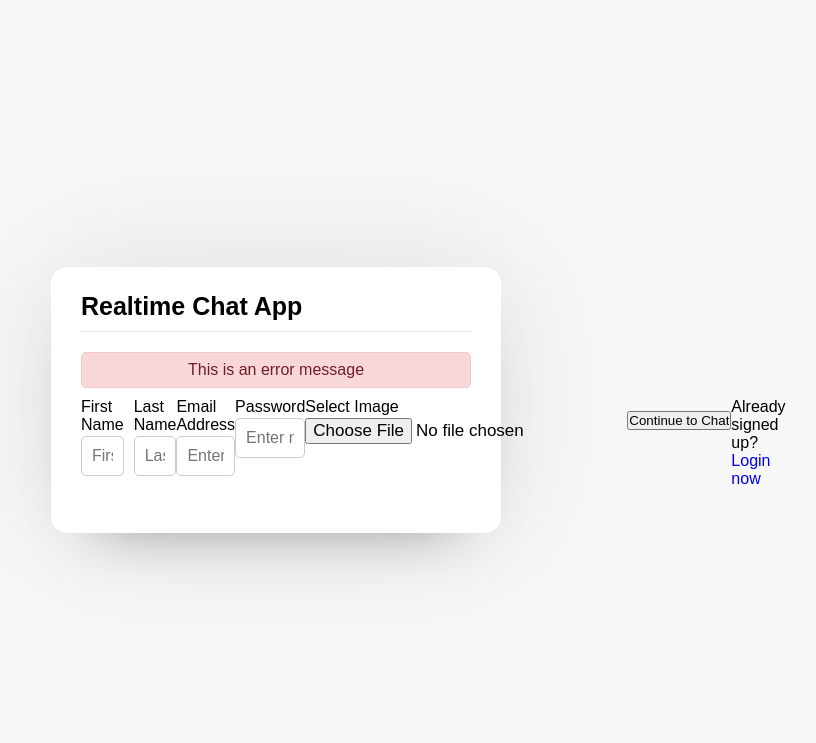
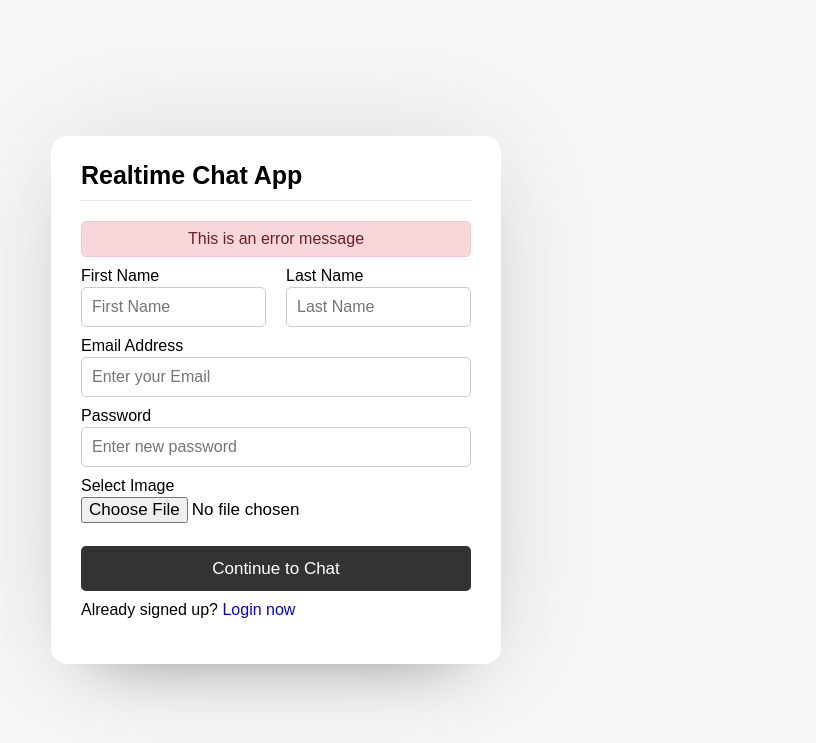
Before and after one commit to hanseu9839/Realtime_Chatting_Web-JSP-Database-, a PHP site: page / in a window 1280 px wide. Shown: the top 743 px of the page, without its empty margins (364-1180 px from the left). Run offline with PHP 8.4, Linux system fonts and the light colour scheme.

Commit message:
register_CSS_Style_Complete

```diff
--- a/index.html
+++ b/index.html
@@ -25,6 +25,7 @@
                         <label>Last Name</label>
                         <input type="text" placeholder="Last Name">
                     </div>
+                </div>
                 <div class="field input">
                     <label>Email Address</label>
                     <input type="text" placeholder="Enter your Email">
@@ -41,7 +42,6 @@
                     <input type="submit" value="Continue to Chat">
                 </div>
                 <div class="link">Already signed up? <a href="#">Login now</a></div>
-                </div>
             </form>
         </section>
 
--- a/style.css
+++ b/style.css
@@ -70,6 +70,14 @@ form .name-details .field:last-child{
 }
 .form form .button input{
     margin-top:13px;
+    height: 45px;
+    border:none;
+    font-size: 17px;
+    font-weight: 400;
+    background-color:#333;
+    color:#fff;
+    border-radius:5px;
+    cursor: pointer;
 }
 /*outline 외곽선 스타일 설정  */
 .form form .field input{
```
Lines whose indentation alone changed are shown as unchanged.
